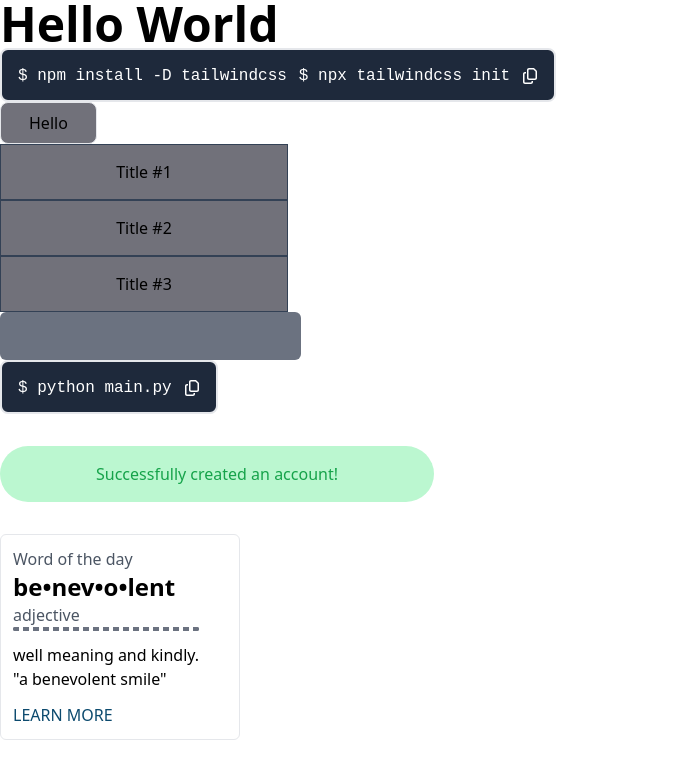
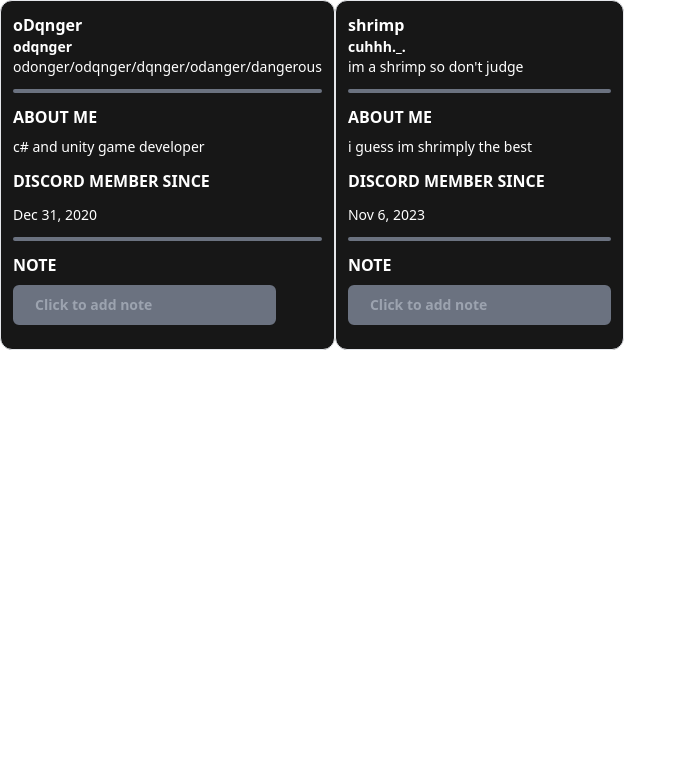
Before and after one commit to oDqnger/LumosUI, a React (Create React App) app: page / in a window 1280 px wide. Shown: the top 778 px of the page, without its empty margins (0-687 px from the left). Built offline with nearby package versions, Linux system fonts and the light colour scheme.

Commit message:
Just made a few examples (not included in the package)

```diff
--- a/src/App.tsx
+++ b/src/App.tsx
@@ -1,4 +1,4 @@
-import React from "react";
+import React, { useState } from "react";
 import "./styles/output.css"
 import { Snippet } from './components/Snippet'
 import { Button } from './components/Button'
@@ -7,15 +7,15 @@ import { Input } from "./components/Input"
 import { Alert } from "./components/Alert"
 import { Card } from "./components/Card";
 import { Divider } from "./components/Divider"
+import DiscordPFP from "./examples/DiscordPFP";
 
 function App() {
   return (
     <>
-      <h1 className="text-5xl font-bold">Hello World</h1>
+      {/* <h1 className="text-5xl font-bold">Hello World</h1>
       <Snippet>
         <span>npm install -D tailwindcss</span>
         <span>npx tailwindcss init</span>
-        {/* npm install @nextui-org/react */}
       </Snippet><br />
       <Button>Hello</Button><br />
       <Accordian>
@@ -41,7 +41,23 @@ function App() {
         <p className="mt-3 mb-3">well meaning and kindly.
         <br />"a benevolent smile"</p>
         <a href="www.youtube.com" className="text-sky-900">LEARN MORE</a>
-      </Card>
+      </Card> */}
+
+      <DiscordPFP
+      displayName="oDqnger"
+      name="odqnger"
+      pronouns="odonger/odqnger/dqnger/odanger/dangerous"
+      aboutMe="c# and unity game developer"
+      memberSince="Dec 31, 2020"
+      />
+
+      <DiscordPFP
+      displayName="shrimp"
+      name="cuhhh._."
+      pronouns="im a shrimp so don't judge"
+      aboutMe="i guess im shrimply the best"
+      memberSince="Nov 6, 2023"
+      />
     </>
   );
 }
--- a/src/components/Input/Input.tsx
+++ b/src/components/Input/Input.tsx
@@ -32,7 +32,7 @@ export default function Input(props: AllProps) {
     const selectRadius = () => radiusStyles[radius] ?? radiusStyles["lg"];
     const selectSize = () => sizeStyles[sizes] ?? sizeStyles["md"]
 
-    const baseStyle = className + `border-2 ${selectRadius()} ${selectSize()} font-semibold text-white`;
+    const baseStyle = className + ` border-2 ${selectRadius()} ${selectSize()} font-semibold text-white`;
     const normalStyle = baseStyle + " transition ease-in-out hover:bg-gray-600 border-gray-500 bg-gray-500";
     const disabledStyle = baseStyle + " border-gray-800 bg-gray-800";
     const readOnlyStyle = baseStyle + " transition ease-in-out bg-gray-500 border-gray-600 hover:border-gray-700"
--- /dev/null
+++ b/src/examples/DiscordPFP.tsx
@@ -0,0 +1,41 @@
+import React from "react";
+import { Card } from "../components/Card";
+import { Divider } from "../components/Divider";
+import { Input } from "../components/Input";
+
+interface DiscordPFProps {
+    displayName?: string,
+    name?: string,
+    pronouns?: string,
+    aboutMe?: string,
+    memberSince?: string
+}
+
+export default function DiscordPFP(props: DiscordPFProps) {
+
+    const {
+        displayName,
+        name,
+        pronouns,
+        aboutMe,
+        memberSince,
+    } = props;
+
+    return (
+        <>
+            <Card className="bg-neutral-900 text-white">
+                <h1 className="font-bold">{displayName}</h1>
+                <h5 className="font-semibold text-sm mt-0">{name}</h5>
+                <h5 className="text-sm">{pronouns}</h5>
+                <Divider className="mt-3 mb-3 pr-48" />
+                <h3 className="font-bold">ABOUT ME</h3>
+                <h5 className="text-sm mt-2">{aboutMe}</h5>
+                <h3 className="font-bold mt-3 mb-3">DISCORD MEMBER SINCE</h3>
+                <h5 className="text-sm mt-2">{memberSince}</h5>
+                <Divider className="mt-3 mb-3" />
+                <h3 className="font-bold">NOTE</h3>
+                <Input type="text" sizes="sm" className="mt-2 mb-3" placeholder="Click to add note" />
+            </Card>
+        </>
+    )
+}
--- a/src/styles/output.css
+++ b/src/styles/output.css
@@ -569,6 +569,10 @@ video {
   }
 }
 
+.m-0 {
+  margin: 0px;
+}
+
 .mb-3 {
   margin-bottom: 0.75rem;
 }
@@ -589,37 +593,24 @@ video {
   margin-top: 2rem;
 }
 
+.mt-0 {
+  margin-top: 0px;
+}
+
+.mt-2 {
+  margin-top: 0.5rem;
+}
+
 .inline-block {
   display: inline-block;
-}
-
-.flex {
-  display: flex;
-}
-
-.h-1 {
-  height: 0.25rem;
 }
 
 .h-14 {
   height: 3.5rem;
 }
 
-.h-2 {
-  height: 0.5rem;
-}
-
 .w-72 {
   width: 18rem;
-}
-
-.flex-1 {
-  flex: 1 1 0%;
-}
-
-.rotate-90 {
-  --tw-rotate: 90deg;
-  transform: translate(var(--tw-translate-x), var(--tw-translate-y)) rotate(var(--tw-rotate)) skewX(var(--tw-skew-x)) skewY(var(--tw-skew-y)) scaleX(var(--tw-scale-x)) scaleY(var(--tw-scale-y));
 }
 
 .rotate-0 {
@@ -627,8 +618,9 @@ video {
   transform: translate(var(--tw-translate-x), var(--tw-translate-y)) rotate(var(--tw-rotate)) skewX(var(--tw-skew-x)) skewY(var(--tw-skew-y)) scaleX(var(--tw-scale-x)) scaleY(var(--tw-scale-y));
 }
 
-.flex-col {
-  flex-direction: column;
+.rotate-90 {
+  --tw-rotate: 90deg;
+  transform: translate(var(--tw-translate-x), var(--tw-translate-y)) rotate(var(--tw-rotate)) skewX(var(--tw-skew-x)) skewY(var(--tw-skew-y)) scaleX(var(--tw-scale-x)) scaleY(var(--tw-scale-y));
 }
 
 .overflow-auto {
@@ -749,11 +741,6 @@ video {
   background-color: rgb(8 145 178 / var(--tw-bg-opacity));
 }
 
-.bg-gray-400 {
-  --tw-bg-opacity: 1;
-  background-color: rgb(156 163 175 / var(--tw-bg-opacity));
-}
-
 .bg-gray-500 {
   --tw-bg-opacity: 1;
   background-color: rgb(107 114 128 / var(--tw-bg-opacity));
@@ -864,9 +851,14 @@ video {
   background-color: rgb(63 63 70 / var(--tw-bg-opacity));
 }
 
-.bg-gray-900 {
+.bg-neutral-900 {
   --tw-bg-opacity: 1;
-  background-color: rgb(17 24 39 / var(--tw-bg-opacity));
+  background-color: rgb(23 23 23 / var(--tw-bg-opacity));
+}
+
+.bg-white {
+  --tw-bg-opacity: 1;
+  background-color: rgb(255 255 255 / var(--tw-bg-opacity));
 }
 
 .p-3 {
@@ -975,6 +967,14 @@ video {
 
 .pt-5 {
   padding-top: 1.25rem;
+}
+
+.pr-56 {
+  padding-right: 14rem;
+}
+
+.pr-48 {
+  padding-right: 12rem;
 }
 
 .text-center {
```
